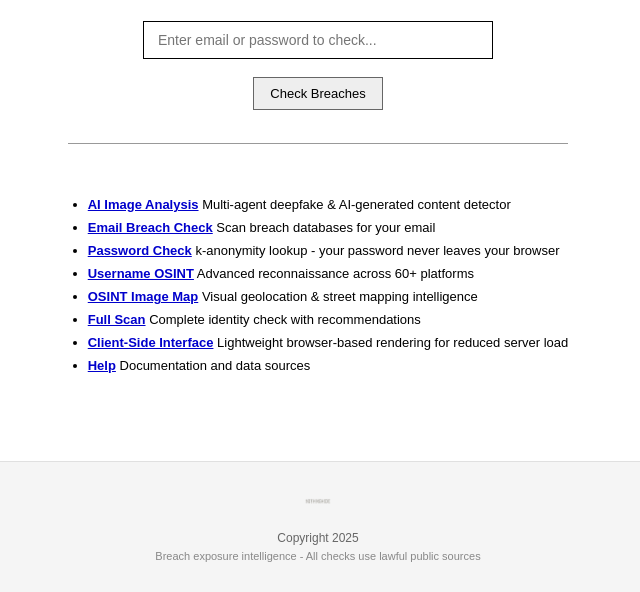
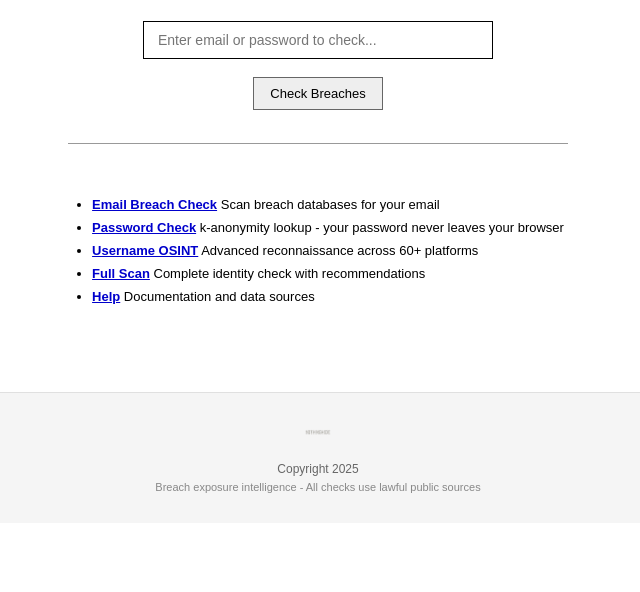
Before and after one commit to Dhuruvdev/nothinghide, a FastAPI app: page / in a window 1280 px wide. Shown: the part 259-851 px from the top of the page, without its empty margins (322-962 px from the left). After the commit the page ends 752 px from the top, so only its background shows below. Run offline with FastAPI, Linux system fonts and the light colour scheme.

Commit message:
Update home page to remove links to deactivated features
Remove links to AI Image Analysis, OSINT Image Map, and Client-Side Interface from the home page template.

Replit-Commit-Author: Agent
Replit-Commit-Session-Id: 680c9d8a-ade2-4200-8394-70dd30e84900
Replit-Commit-Checkpoint-Type: full_checkpoint
Replit-Commit-Event-Id: 220896d3-e3d8-4c8f-856f-4667a20dc20d
Replit-Commit-Screenshot-Url: https://storage.googleapis.com/screenshot-production-us-central1/f7df8026-2dc5-4452-adbf-665160b66459/680c9d8a-ade2-4200-8394-70dd30e84900/ieN84f8
Replit-Helium-Checkpoint-Created: true

```diff
--- a/nothinghide/web/templates/index.html
+++ b/nothinghide/web/templates/index.html
@@ -22,13 +22,10 @@
     <hr class="divider">
 
     <ul class="menu-list">
-        <li><a href="/ai-analysis">AI Image Analysis</a> Multi-agent deepfake & AI-generated content detector</li>
         <li><a href="/email">Email Breach Check</a> Scan breach databases for your email</li>
         <li><a href="/password">Password Check</a> k-anonymity lookup - your password never leaves your browser</li>
         <li><a href="/username">Username OSINT</a> Advanced reconnaissance across 60+ platforms</li>
-        <li><a href="/osint-map">OSINT Image Map</a> Visual geolocation & street mapping intelligence</li>
         <li><a href="/fullscan">Full Scan</a> Complete identity check with recommendations</li>
-        <li><a href="/terminal">Client-Side Interface</a> Lightweight browser-based rendering for reduced server load</li>
         <li><a href="/help">Help</a> Documentation and data sources</li>
     </ul>
 </div>
```
